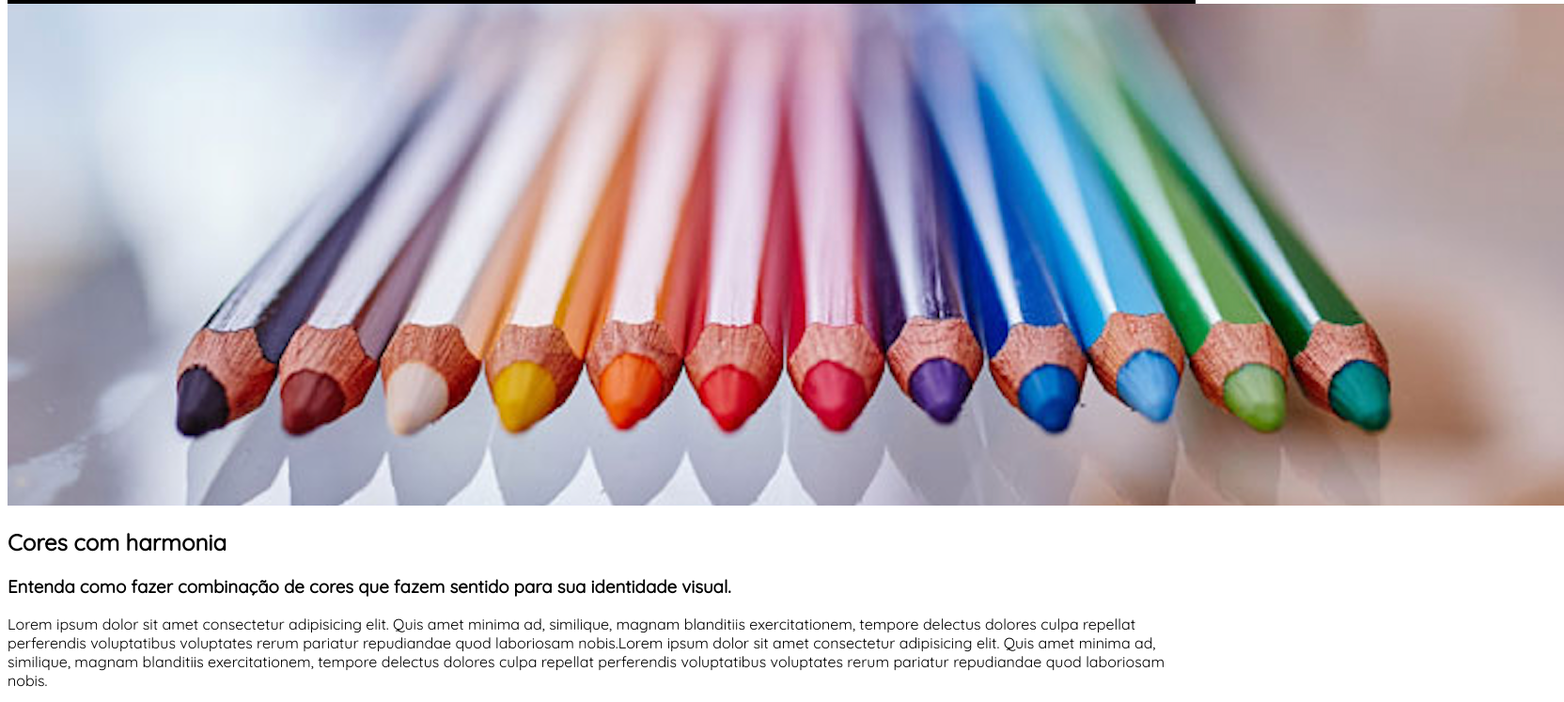
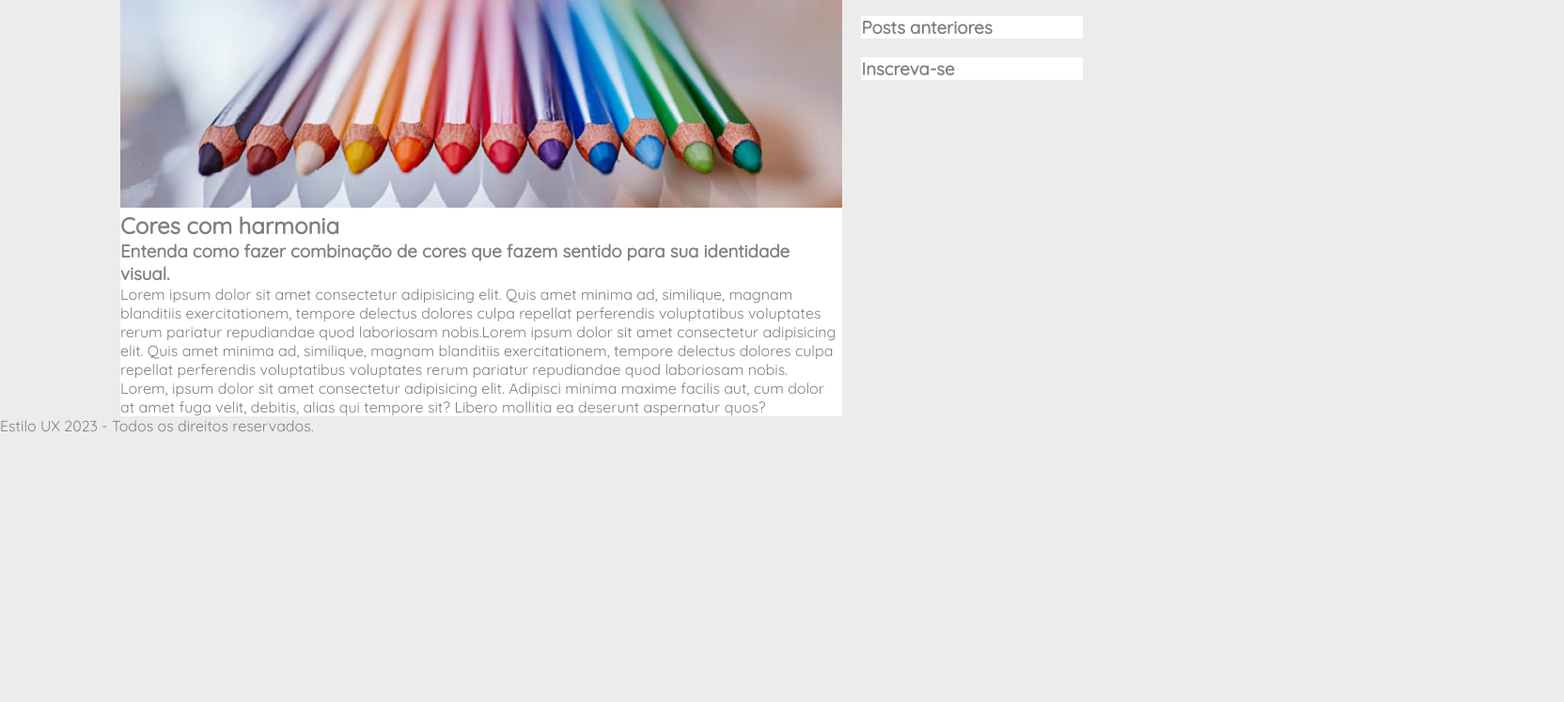
Before and after one commit to Gustavoozz/Estilos-UX, a plain HTML site: page index.html in a window 1280 px wide. Shown: the part 95-842 px from the top of the page at 94% size, 1664 px wide, since content can reach past the window. After the commit the page ends 800 px from the top, so only its background shows below. Drawn offline with Linux system fonts and the light colour scheme.

Commit message:
atualizacao estilosux

```diff
--- a/index.html
+++ b/index.html
@@ -22,8 +22,10 @@
     </header>
 
     <main>
-        <section>
-            <img src="images/lapis-de-cor.png" alt="Lapis de cor">
+       <div class="grid-layout colunas-flex">
+
+        <section class="coluna1">
+            <img id="lapis" src="images/lapis-de-cor.png" alt="Lapis de cor">
             <h2>Cores com harmonia</h2>
 
             <h3>Entenda como fazer combinação de cores que fazem sentido para sua identidade visual.</h3>
@@ -37,7 +39,7 @@
                 at amet fuga velit, debitis, alias qui tempore sit? Libero mollitia ea deserunt aspernatur quos?</p>
         </section>
 
-        <aside>
+        <aside class="coluna2">
             <article>
                 <h3>Buscar</h3>
             </article>
@@ -48,7 +50,10 @@
                 <h3>Inscreva-se</h3>
             </article>
         </aside>
+        </div>
+
     </main>
+
     <footer>
         <p>Estilo UX 2023 - Todos os direitos reservados.</p>
     </footer>
--- a/styles/styles.css
+++ b/styles/styles.css
@@ -7,14 +7,19 @@ font-family: 'Titillium Web', sans-serif; */
 
 body {
     font-family:'Quicksand', sans-serif;
+    color: grey;
+    background-color: #EDECED;
 
 }
 
 header {
-    background-color: black;
+    background-color: #676767;
 }
 
-header .grid-layout {
+
+
+/* Classes genéricas */
+.grid-layout {
     width: 80%;
     margin: 0 auto;
     /* background-color: yellowgreen */
@@ -54,3 +59,41 @@ header nav a {
     color: white;
     text-decoration: none;
 }
+
+/* Main */
+main {
+    padding-top: 20px;
+}
+
+main #lapis {
+    width: 100%;
+}
+
+main .colunas-flex {
+    display: flex;
+    justify-content: space-between;
+
+}
+
+main .coluna1 {
+    width: 75%;
+    background-color: white;
+}
+
+/* Aside */
+main .coluna2 {
+    width: 23%;
+}
+
+/* Articles */
+main .coluna2 article {
+    margin-bottom: 20px;
+    background-color: white;
+}
+
+/* Reset de propriedades */
+* {
+    margin: 0%;
+    padding: 0%;
+    box-sizing: border-box;
+}
```
